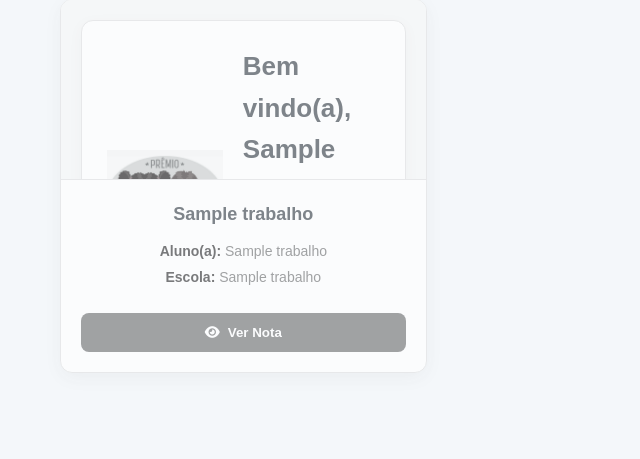
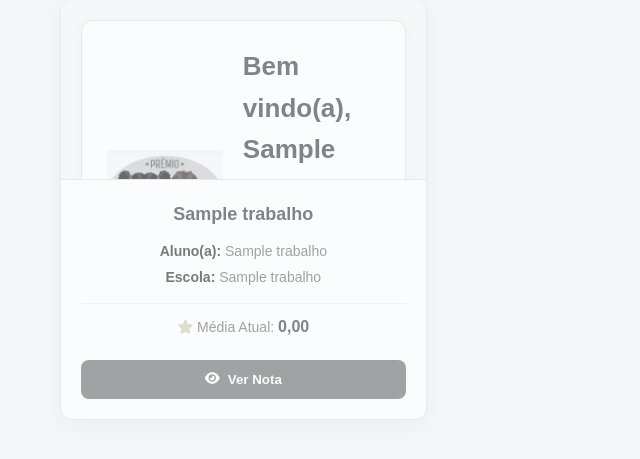
Before and after one commit to cayquesilva/sistema_mpt, a PHP site: page / in a window 1280 px wide. Shown: the part 215-674 px from the top of the page, without its empty margins (0-640 px from the left). Run offline with PHP 8.4, Linux system fonts and the light colour scheme; the visitor is signed in with stand-in values (Sample User, id 1); tables that the repository leaves empty or names only in its code hold one stand-in row (values such as "Sample post"); data that the repository does not hold is empty.

Commit message:
feat: adição de média em página de trabalhos e avaliações

```diff
--- a/avaliar.php
+++ b/avaliar.php
@@ -20,6 +20,8 @@ if (!$trabalho) {
     header('Location: index.php');
     exit;
 }
+
+$media_geral = obterMediaTrabalho($trabalho_id);
 
 // Busca os critérios específicos da categoria deste trabalho
 $criterios = obterCriteriosPorCategoria($trabalho['categoria_id']);
@@ -91,6 +93,9 @@ if ($_SERVER['REQUEST_METHOD'] === 'POST' && !$trabalho['avaliado']) {
                     <strong>Aluno(a):</strong> <?php echo htmlspecialchars($trabalho['aluno_nome']); ?> |
                     <strong>Escola:</strong> <?php echo htmlspecialchars($trabalho['escola_nome']); ?>
                 </p>
+                <div class="media-geral-display">
+                    Média Geral Atual: <strong><?php echo ($media_geral !== null) ? number_format($media_geral, 2, ',', '.') : 'Aguardando avaliações'; ?></strong>
+                </div>
             </div>
             <div class="pagina-acoes">
                 <a href="index.php" class="btn-acao neutro"><i class="fas fa-arrow-left"></i> Voltar para a Lista</a>
--- a/config.php
+++ b/config.php
@@ -94,6 +94,31 @@ function obterTrabalhos($grupo_id, $categoria_id, $jurado_id)
     return $stmt->fetchAll();
 }
 
+// --- NOVA FUNÇÃO PARA CALCULAR A MÉDIA DE UM TRABALHO ---
+function obterMediaTrabalho($trabalho_id)
+{
+    global $pdo;
+
+    // A lógica é a mesma do ranking: calcula a média das médias de cada jurado
+    $sql = "
+        WITH MediasPorJurado AS (
+            SELECT
+                AVG(a.nota) AS media_jurado
+            FROM avaliacoes a
+            WHERE a.trabalho_id = :trabalho_id
+            GROUP BY a.jurado_id
+        )
+        SELECT AVG(media_jurado) AS media_final FROM MediasPorJurado;
+    ";
+
+    $stmt = $pdo->prepare($sql);
+    $stmt->bindParam(':trabalho_id', $trabalho_id, PDO::PARAM_INT);
+    $stmt->execute();
+    $resultado = $stmt->fetchColumn(); // Pega apenas o valor da primeira coluna
+
+    return $resultado;
+}
+
 function obterTrabalhoParaAvaliacao($trabalho_id, $jurado_id)
 {
     global $pdo;
--- a/css/style.css
+++ b/css/style.css
@@ -558,6 +558,38 @@ body {
   box-shadow: 0 4px 10px rgba(0, 0, 0, 0.15);
 }
 
+/* --- ESTILOS PARA EXIBIÇÃO DA MÉDIA --- */
+
+/* Estilo da média no card da listagem */
+.trabalho-media {
+  margin-top: 15px;
+  padding-top: 10px;
+  border-top: 1px solid #f0f0f0;
+  font-size: 14px;
+  color: var(--cor-texto-claro);
+}
+.trabalho-media i {
+  color: var(--cor-acento); /* Amarelo */
+}
+.trabalho-media strong {
+  color: var(--cor-primaria);
+  font-size: 16px;
+}
+
+/* Estilo da média no cabeçalho da página de avaliação */
+.media-geral-display {
+  margin-top: 10px;
+  padding: 8px 12px;
+  background-color: #e6f0f8;
+  border-radius: 8px;
+  display: inline-block;
+  font-size: 15px;
+  color: var(--cor-primaria);
+}
+.media-geral-display strong {
+  font-weight: 700;
+}
+
 /* Ajustes para telas menores */
 @media (max-width: 768px) {
   .selecao-container {
--- a/index.php
+++ b/index.php
@@ -45,7 +45,10 @@ $trabalhos = obterTrabalhos($_SESSION['grupo_id'], $_SESSION['categoria_id'], $_
             </div>
         <?php else: ?>
             <div class="trabalhos-grid">
-                <?php foreach ($trabalhos as $trabalho): ?>
+                <?php foreach ($trabalhos as $trabalho):
+                    // Chama a nova função para obter a média de cada trabalho
+                    $media_trabalho = obterMediaTrabalho($trabalho['id']);
+                ?>
                     <div class="trabalho-card <?php echo ($trabalho['avaliado'] ? 'avaliado' : ''); ?>" onclick="window.location.href='avaliar.php?id=<?php echo $trabalho['id']; ?>'">
 
                         <div class="trabalho-preview">
@@ -56,6 +59,11 @@ $trabalhos = obterTrabalhos($_SESSION['grupo_id'], $_SESSION['categoria_id'], $_
                             <h4><?php echo htmlspecialchars($trabalho['titulo_trabalho']); ?></h4>
                             <p><strong>Aluno(a):</strong> <?php echo htmlspecialchars($trabalho['aluno_nome']); ?></p>
                             <p><strong>Escola:</strong> <?php echo htmlspecialchars($trabalho['escola_nome']); ?></p>
+
+                            <div class="trabalho-media">
+                                <i class="fas fa-star"></i> Média Atual:
+                                <strong><?php echo ($media_trabalho !== null) ? number_format($media_trabalho, 2, ',', '.') : 'N/A'; ?></strong>
+                            </div>
                         </div>
 
                         <button class="btn-avaliar">
```
